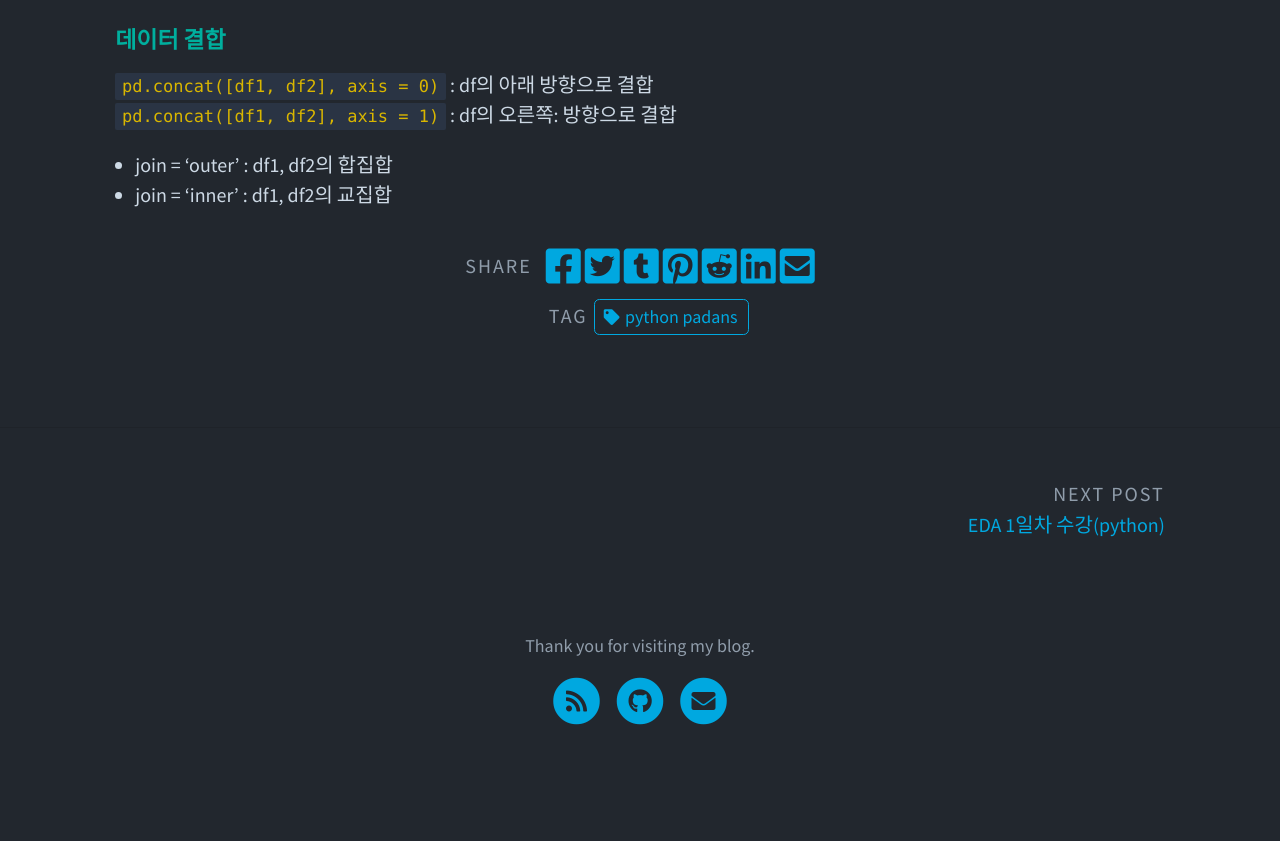
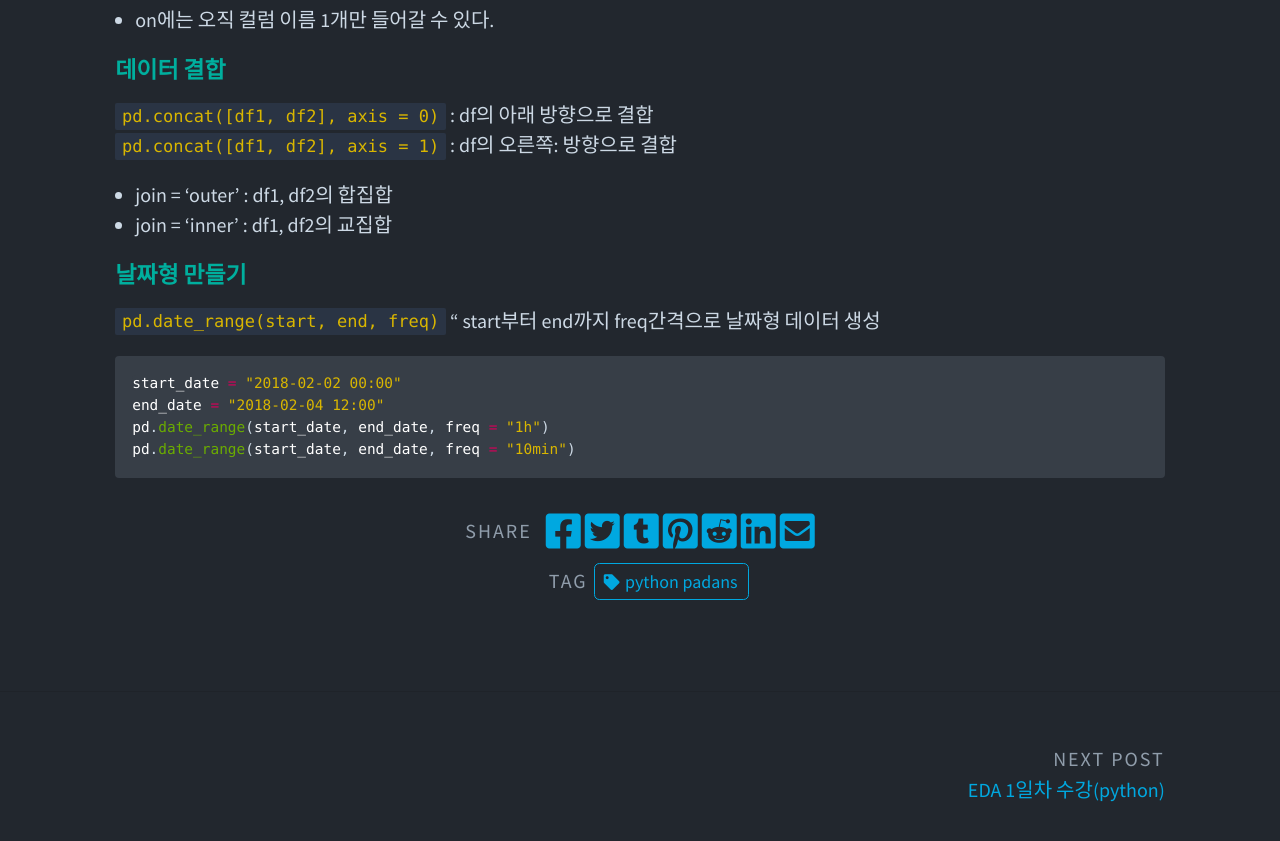
Before and after one commit to sooyoung-wind/sooyoung-wind.github.io, a Jekyll site: the page built from _posts/2023-08-17-23일차.md, in a window 1280 px wide and 900 px high, scrolled down 2021 px. Shown: the top 841 px of the window. Built offline with Jekyll 4.4.1, drawn with Linux system fonts in a browser that asks for light colours; some web fonts are replaced; a script that is not in the unit is left out; comment, search, counter and statistics services are not loaded; before the commit the page ends 2785 px from its top, so only the background shows below that.

Commit message:
내용 추가

````diff
--- a/_posts/2023-08-17-23일차.md
+++ b/_posts/2023-08-17-23일차.md
@@ -74,3 +74,12 @@
 `pd.concat([df1, df2], axis = 1)` : df의 오른쪽: 방향으로 결합
 + join = 'outer' : df1, df2의 합집합
 + join = 'inner' : df1, df2의 교집합
+
+#### 날짜형 만들기
+`pd.date_range(start, end, freq)` " start부터 end까지 freq간격으로 날짜형 데이터 생성
+```python
+start_date = "2018-02-02 00:00"
+end_date = "2018-02-04 12:00"
+pd.date_range(start_date, end_date, freq = "1h")
+pd.date_range(start_date, end_date, freq = "10min")
+```
````
